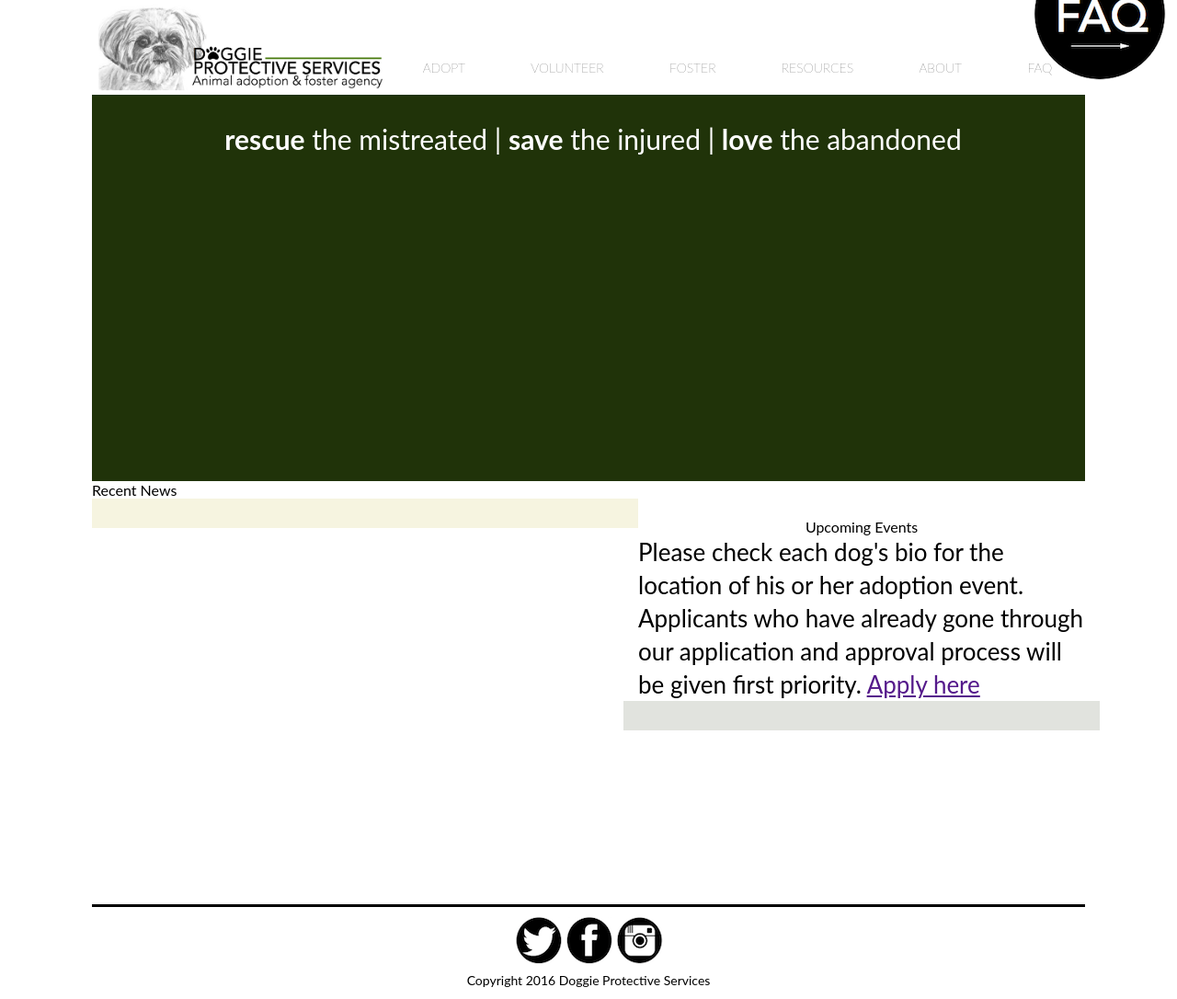
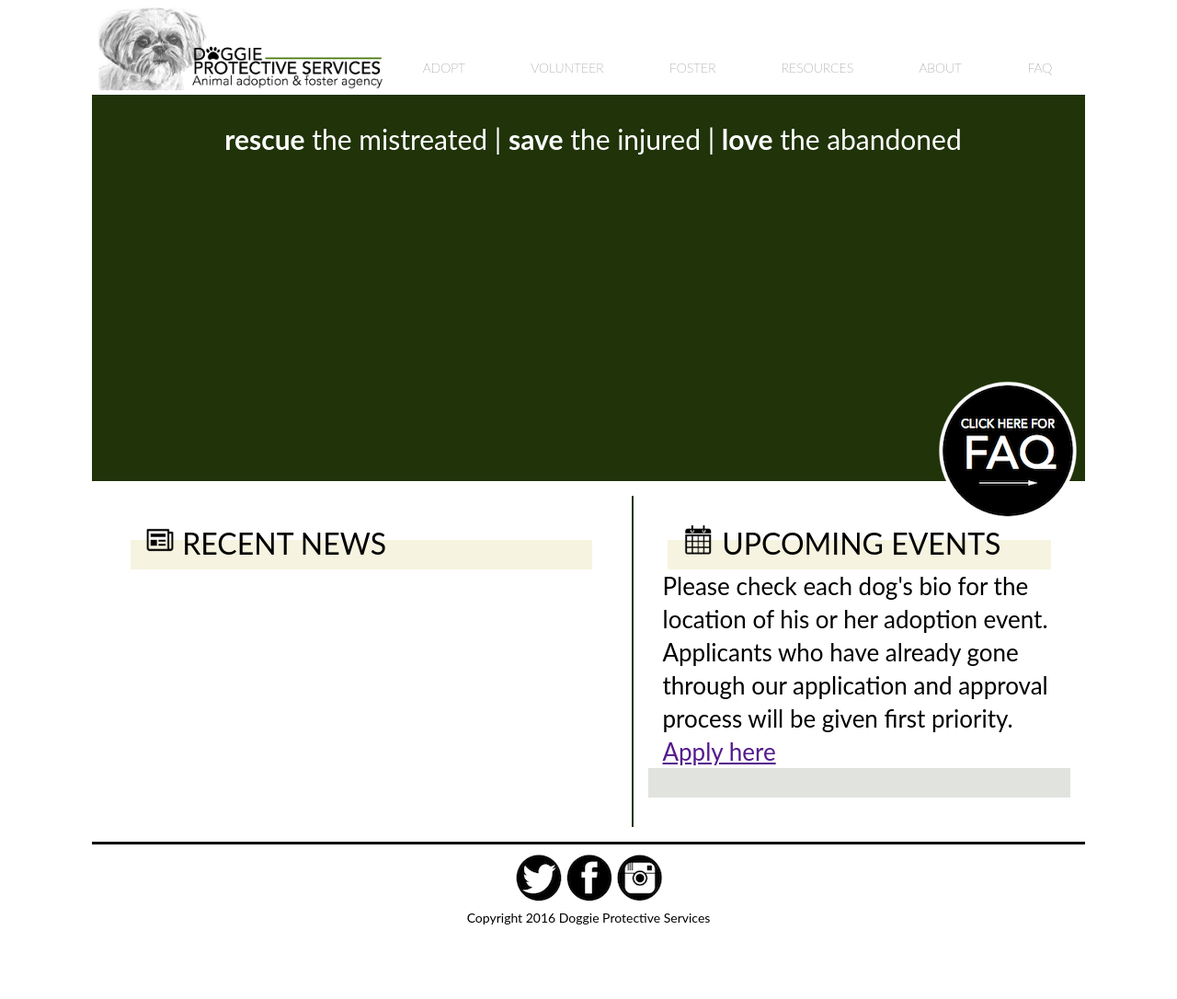
Before and after one commit to bernardchu/dps, a PHP site: page /index.html in a window 1280 px wide. Shown: the whole page at 92% size. After the commit the page ends 1005 px from the top, so only its background shows below. Run offline with PHP 8.4, Linux system fonts and the light colour scheme; some libraries are stand-ins or nearby versions; some web fonts are replaced.

Commit message:
Style main panel headers.

```diff
--- a/dps_new.css
+++ b/dps_new.css
@@ -62,11 +62,34 @@ body
   display: flex;
 }
 
-.news {
-    position: relative;
-    width: 55%;
+.main-panel {
+  padding: 2rem;
+  margin: 1rem 0;
+  max-height: 800px;
+  display: flex;
+  flex-direction: column;
+  justify-content: flex-start;
+  align-items: center;
+  position: relative;
 }
 
+.main-panel img.icon {
+  height: 2rem;
+}
+
+.main-panel .header {
+  font-size: 2rem;
+  text-transform: uppercase;
+  box-shadow: inset 0 -2rem rgb(246, 244, 224);
+  height: 3rem;
+  padding: 0 1rem;
+  width: 90%;
+}
+
+.news {
+  width: 55%;
+  border-right: 2px solid rgb(32,51,9);
+}
 
 .news .header {
     /*height: 150px;
@@ -75,28 +98,20 @@ body
     justify-content: center;*/
 }
 
+
 .news .body {
-    background-color: rgb(246, 244, 224);
     padding: 1em 3em;
 }
 
 .events {
-    width: 45%;
-    height: 460px;
-    display: flex;
-    flex-direction: column;
-    justify-content: flex-start;
-    align-items: center;
+  width: 45%;
+
 }
 
 .events .faq-button {
-    position: absolute;
-    top: -4em;
-    right: 0;
-}
-
-.events .header {
-    margin-top: 40px;
+  position: absolute;
+  top: -8rem;
+  right: 0;
 }
 
 .footer {
--- a/index.html
+++ b/index.html
@@ -43,18 +43,22 @@
       <div class="adoptable"></div>
     </div>
     <div class="main">
-      <span class="news">
+      <span class="news main-panel">
         <div class="header">
-          Recent News
+          <span class="header-text">
+            <img class="icon" src="./images/news.png" alt="News" />&nbsp;Recent News
+          </span>
         </div>
         <div class="body">
           <div class="featured"></div>
         </div>
       </span>
-      <span class="events">
+      <span class="events main-panel">
         <img class="faq-button" src="./images/faq_button.png" width="168" height="158">
         <div class="header">
-          Upcoming Events
+          <span class="header-text">
+            <img class="icon" src="./images/calendar.png" alt="Calendar Icon"/>&nbsp;Upcoming events
+          </span>
         </div>
         <div class="adoption-details">
           Please check each dog's bio for the location of his or her adoption event. Applicants who have already gone through our application and approval process will be given first priority. <a href="">Apply here</a>
```
Also changed, not shown: images/calendar.png (added), images/news.png (added).
